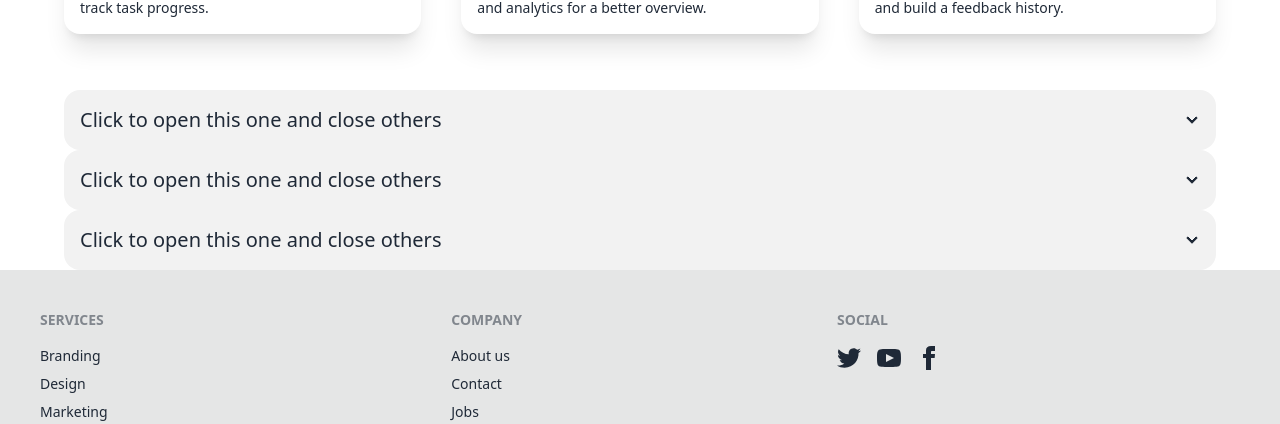
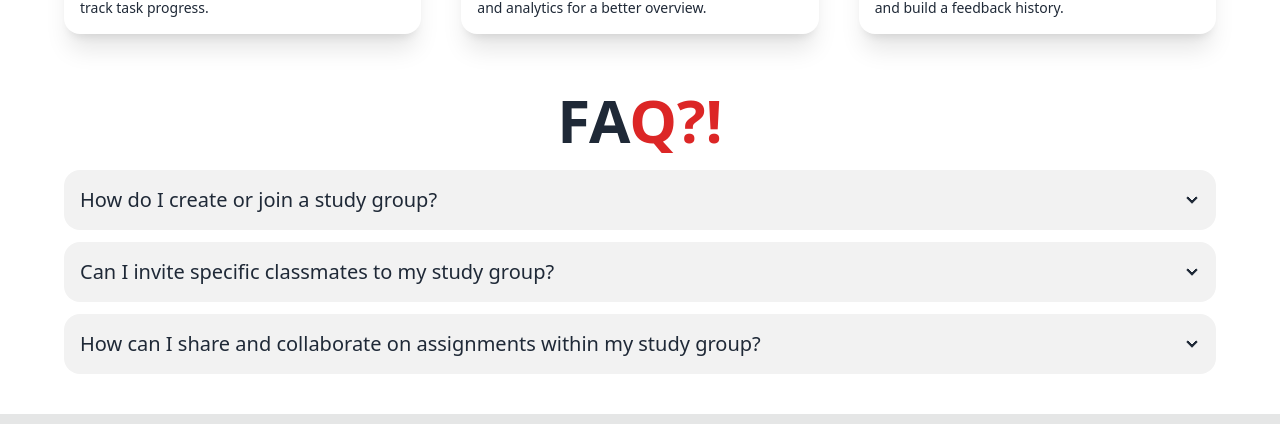
Before and after one commit to redwan9011/student-assignment-client, a React (Vite) app: page / in a window 1280 px wide. Shown: the part 1342-1766 px from the top of the page. Built offline with nearby package versions, Linux system fonts and the light colour scheme; no server answers.

Commit message:
Edit faq section

```diff
--- a/src/Home-Components/FAQ/Faq.jsx
+++ b/src/Home-Components/FAQ/Faq.jsx
@@ -2,32 +2,33 @@
 
 const Faq = () => {
     return (
-        <div>
+        <div className="my-10 ">
+          <h1 className="text-center font-bold text-4xl md:text-6xl mb-5">FA<span className="text-red-600">Q?!</span></h1>
            <div className="collapse collapse-arrow bg-base-200">
   <input type="radio" name="my-accordion-2" />
   <div className="collapse-title text-xl font-medium">
-    Click to open this one and close others
+  How do I create or join a study group?
   </div>
   <div className="collapse-content">
-    <p>hello</p>
+    <p>To create or join a study group, simply sign in to your account and navigate to the Study Groups section. From there, you can create your own group or search for existing groups based on your subjects or interests. Joining a group is as simple as clicking the Join button, and creating one involves providing some basic information about your groups purpose and goals.</p>
+  </div>
+</div>
+<div className="collapse collapse-arrow bg-base-200 my-3">
+  <input type="radio" name="my-accordion-2" />
+  <div className="collapse-title text-xl font-medium">
+  Can I invite specific classmates to my study group?
+  </div>
+  <div className="collapse-content">
+    <p>Yes, you can invite specific classmates to your study group. When you create a study group, youll have the option to invite other users by their usernames or email addresses. Additionally, you can share an invitation link with your classmates, allowing them to join your group with ease.</p>
   </div>
 </div>
 <div className="collapse collapse-arrow bg-base-200">
   <input type="radio" name="my-accordion-2" />
   <div className="collapse-title text-xl font-medium">
-    Click to open this one and close others
+  How can I share and collaborate on assignments within my study group?
   </div>
   <div className="collapse-content">
-    <p>hello</p>
-  </div>
-</div>
-<div className="collapse collapse-arrow bg-base-200">
-  <input type="radio" name="my-accordion-2" />
-  <div className="collapse-title text-xl font-medium">
-    Click to open this one and close others
-  </div>
-  <div className="collapse-content">
-    <p>hello</p>
+    <p>Sharing and collaborating on assignments is a breeze. When youre in a study group, simply navigate to the Tasks or Assignments section. You can create tasks, upload assignment files, and set deadlines. Group members can access and edit the tasks collaboratively. Once tasks are complete, they can be marked as finished, making it easy to track your groups progress.</p>
   </div>
 </div>
         </div>
```
